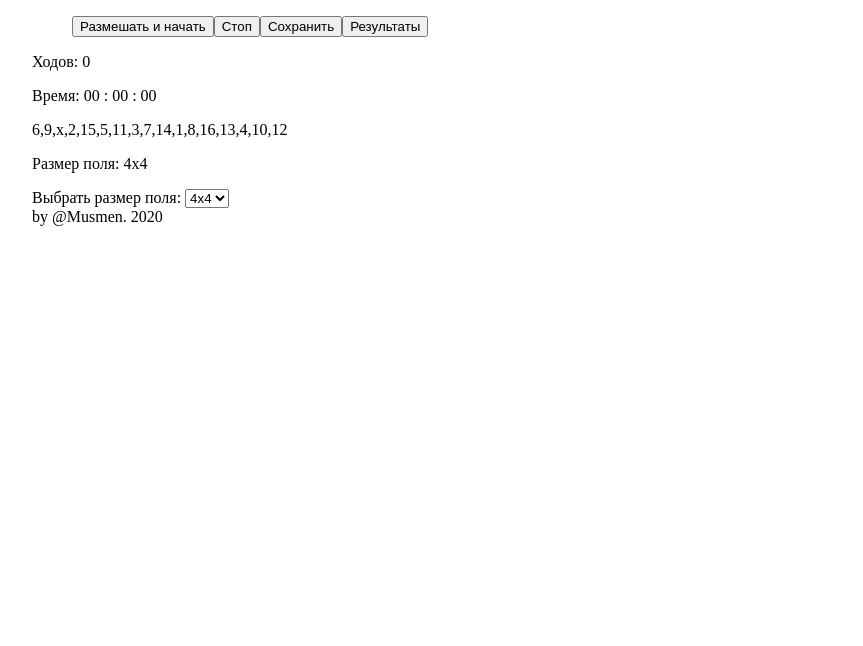
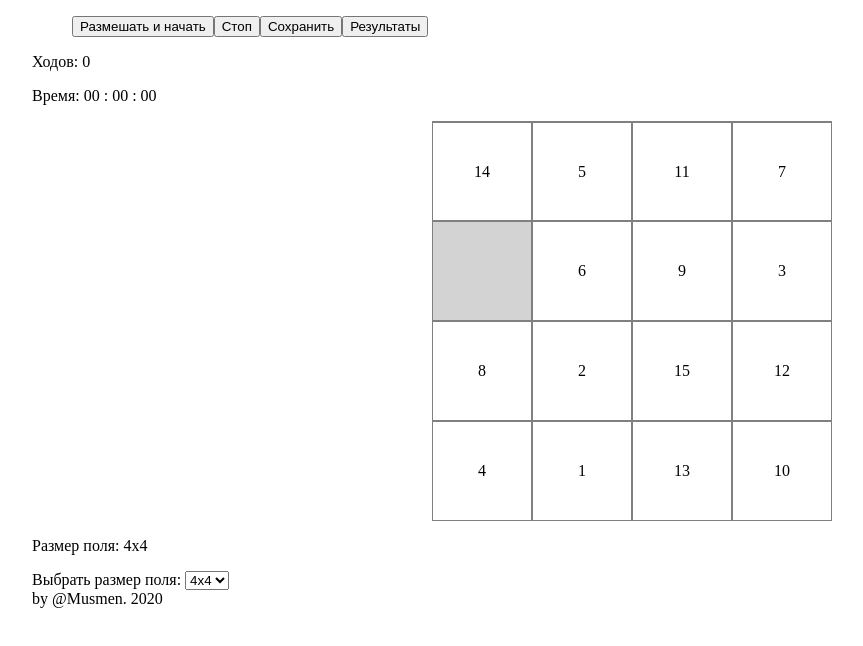
Before and after one commit to Musmen/gem-puzzle, a plain HTML site: page index.html in a window 1280 px wide. Both pictures are taken after a click on the button "Размешать и начать". Shown: the whole page, without its empty margins (8-871 px from the left). Drawn offline with Linux system fonts and the light colour scheme.

Commit message:
feat: add chip click and game restart without reloading functionality

```diff
--- a/css/style.css
+++ b/css/style.css
@@ -12,3 +12,57 @@
   margin: 0 auto;
   padding: 0 20px;
 }
+
+.game__field {
+  display: grid;
+  justify-content: center;
+  align-items: center;
+
+}
+
+.field__cell {
+  display: flex;
+  justify-content: center;
+  align-items: center;
+
+  box-sizing: border-box;
+  width: 100px;
+  height: 100px;
+
+  /* background-color: lightgray; */
+  border: 1px solid gray;
+}
+
+.field__cell:nth-child(-n + 4) {
+  border-top-width: 2px;
+}
+
+.field__cell_empty {
+  color: lightgray;
+
+  background-color: lightgray;
+}
+
+.field-size_3x3 {
+  grid: repeat(3, auto) / repeat(3, auto);
+}
+
+.field-size_4x4 {
+  grid: repeat(4, auto) / repeat(4, auto);
+}
+
+.field-size_5x5 {
+  grid: repeat(5, auto) / repeat(5, auto);
+}
+
+.field-size_6x6 {
+  grid: repeat(6, auto) / repeat(6, auto);
+}
+
+.field-size_7x7 {
+  grid: repeat(7, auto) / repeat(7, auto);
+}
+
+.field-size_8x8 {
+  grid: repeat(8, auto) / repeat(8, auto);
+}
--- a/index.html
+++ b/index.html
@@ -13,7 +13,7 @@
         <nav class="navigation">
           <ul class="navigation__list list">
             <li class="navigation__item">
-              <button id="beginButton" class="navigation__button button">
+              <button id="startButton" class="navigation__button button">
                 Размешать и начать
               </button>
             </li>
@@ -50,7 +50,7 @@
             </p>
           </p>
 
-          <div id="gameField" class="game__field">
+          <div id="gameField" class="game__field field-size_4x4">
           </div>
         </div>
 
--- a/js/game.js
+++ b/js/game.js
@@ -7,21 +7,73 @@ export default class Game {
     this.size = DEFAULT.FIELD_SIZE;
   }
 
+  renderField(container, fieldArray) {
+    const gameField = document.createDocumentFragment();
+
+    fieldArray.forEach((item) => {
+      const fieldCell = document.createElement('div');
+      fieldCell.classList.add('field__cell');
+      if (item === 'x') fieldCell.classList.add('field__cell_empty');
+      fieldCell.innerText = item;
+      gameField.append(fieldCell);
+    });
+
+    container.append(gameField);
+  }
+
+  getNeighbors(fieldArray, size) {
+    const xIndex = fieldArray.indexOf('x');
+    const neighbors = {
+      top: xIndex - Math.sqrt(size),
+      right: xIndex + 1,
+      bottom: xIndex + Math.sqrt(size),
+      left: xIndex - 1,
+    }
+
+    return Object.values(neighbors);
+  }
+
   init() {
     let baseField = initArray(this.size);
     this.field = shuffleArray(baseField);
+    // this.field = initArray(this.size);
 
     const gameField = document.querySelector('#gameField');
-    gameField.innerHTML = this.field;
+    this.renderField(gameField, this.field);
 
     const sizeSelect = document.querySelector('#sizeSelect');
     const sizeOutput = document.querySelector('.size__output');
     sizeSelect.addEventListener('change', (event) => {
+      sizeOutput.innerText = event.target.selectedOptions[0].innerText;
       this.size = +event.target.value;
       baseField = initArray(this.size);
       this.field = shuffleArray(baseField);
-      gameField.innerText = this.field;
-      sizeOutput.innerText = event.target.selectedOptions[0].innerText;
+      // this.field = initArray(this.size);
+      gameField.innerHTML = '';
+      gameField.className = `game__field field-size_${event.target.selectedOptions[0].innerText}`;
+      this.renderField(gameField, this.field);
     });
+
+    const startButton = document.querySelector('#startButton');
+    startButton.addEventListener('click', () => {
+      this.field = shuffleArray(this.field);
+      gameField.innerHTML = '';
+      this.renderField(gameField, this.field);
+    });
+
+    gameField.addEventListener('click', (event) => {
+      if (!this.getNeighbors(this.field, this.size).includes(this.field.indexOf(event.target.innerText))) return;
+      // console.log('neighbor!');
+      // debugger;
+
+      const xIndex = this.field.indexOf('x');
+      const clickCellIndex = this.field.indexOf(event.target.innerText);
+
+      [this.field[clickCellIndex], this.field[xIndex]] = [this.field[xIndex], this.field[clickCellIndex]];
+      gameField.innerHTML = '';
+      this.renderField(gameField, this.field);
+    });
+
+    console.log(this.getNeighbors(this.field, this.size));
   }
 }
--- a/js/utils.js
+++ b/js/utils.js
@@ -1,5 +1,5 @@
 export function initArray(fieldSize) {
-  const field = new Array(fieldSize + 1).fill('x');
+  const field = new Array(fieldSize).fill('x');
   return field.map((item, index) => !index ? item : `${index}`);
 }
 
```
